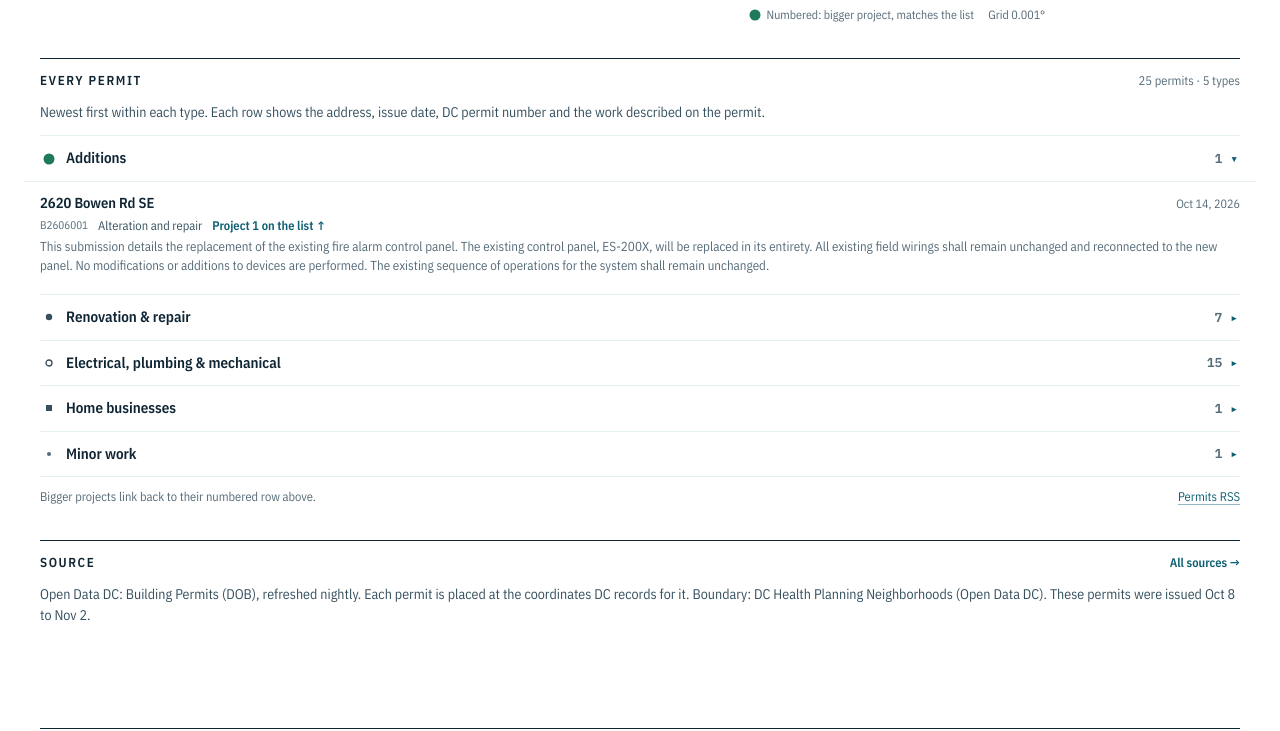
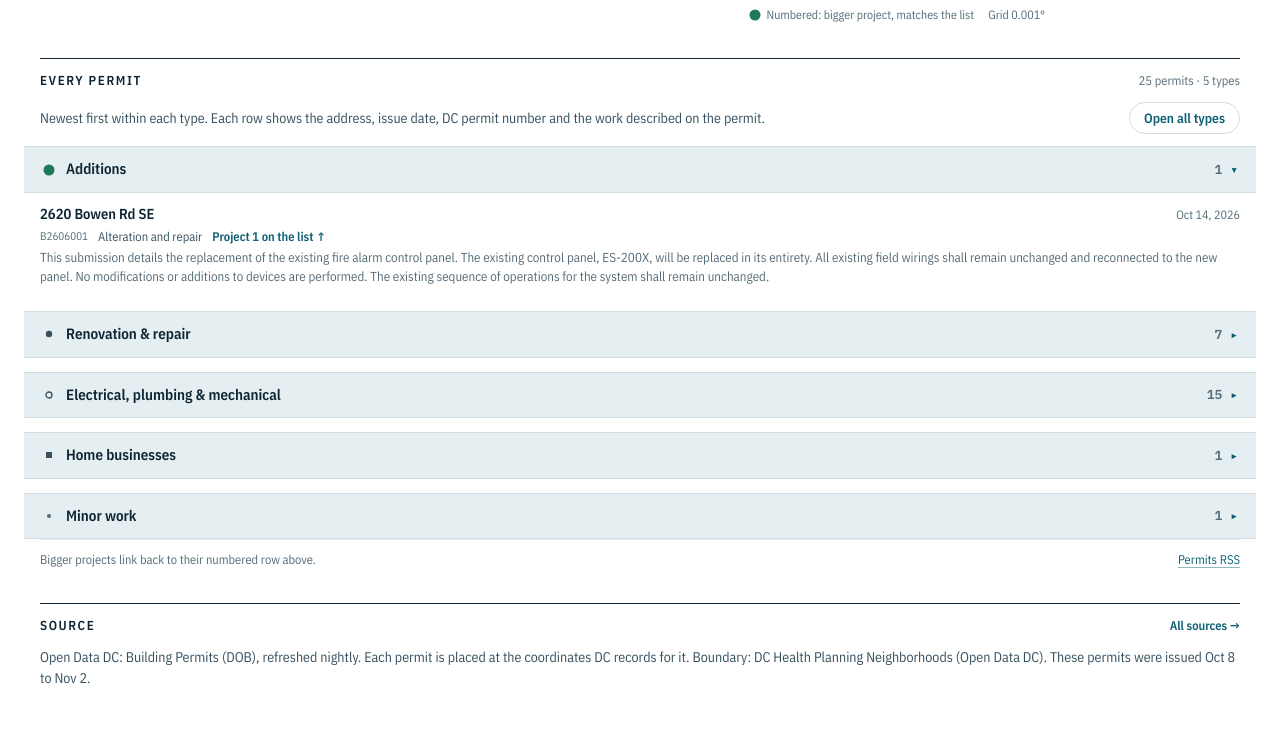
Before and after one commit to Eric-Ness/dc-neighborhoods, an Astro site in the folder site/: page /anacostia/projects in a window 1280 px wide. Shown: the part 1109-1840 px from the top of the page. Built offline with nearby package versions, Linux system fonts and the light colour scheme; Astro itself is replaced by a stand-in of ours.

Commit message:
Keep long lists in their panels; add open/close-all to permit types
- Streets: the 311 map's block list scrolls inside the side panel, about
  the map's height, with a header row that stays in place
- News: new and cancelled liquor license lists scroll inside their panel
- Projects: first permit type starts open, a button opens or closes all
  types, and each type has a shaded header bar

Co-Authored-By: Claude Opus 5.5 <noreply@anthropic.com>

```diff
--- a/site/src/pages/[slug]/news.astro
+++ b/site/src/pages/[slug]/news.astro
@@ -42,7 +42,7 @@ const STATE: Record<string, string> = { ok: "Read tonight", partial: "Partly rea
         {!lic ? <p class="note">License data didn't update tonight.</p>
         : lic.new.length === 0 ? <p class="note">None since we started tracking on {since}. A new liquor license usually means a new restaurant, bar or shop; it shows here the night it appears in DC's list.</p>
         : (
-          <ul class="rec">
+          <ul class="rec rec-scroll" tabindex="0" aria-label="New licenses">
             {lic.new.map((l) => <li><div><b>{l.trade_name ? titleCase(l.trade_name) : "New license"}</b> · {addr(l.address)}</div><span>{l.type} · first seen {newsDate(l.first_seen, n.generated_at)}</span></li>)}
           </ul>
         )}
@@ -50,7 +50,7 @@ const STATE: Record<string, string> = { ok: "Read tonight", partial: "Partly rea
         {!lic?.cancelled ? <p class="note">Cancellations didn't update tonight.</p>
         : lic.cancelled.length === 0 ? <p class="note">No cancelled liquor licenses in {n.name}.</p>
         : (
-          <ul class="rec">
+          <ul class="rec rec-scroll" tabindex="0" aria-label="Cancelled licenses">
             {lic.cancelled.map((c) => <li><div><b>{c.trade_name && c.trade_name !== "TBD" ? titleCase(c.trade_name) : "Unnamed business"}</b> · {addr(c.address)}</div>
               <span>{c.type} · {c.cancelled ? `cancelled ${newsDate(c.cancelled, n.generated_at)}` : c.first_seen ? `cancellation first seen ${newsDate(c.first_seen, n.generated_at)}` : `cancelled before ${since}`}</span></li>)}
           </ul>
--- a/site/src/pages/[slug]/projects.astro
+++ b/site/src/pages/[slug]/projects.astro
@@ -78,9 +78,12 @@ const fullDate = (iso: string | null) =>
   <div class="row one">
     <section id="all" class="panel" aria-labelledby="all-h">
       <div class="ph"><h2 id="all-h">Every permit</h2><span class="sub">{fmt(total)} permits · {groups.length} types</span></div>
-      <p class="projects-lead">Newest first within each type. Each row shows the address, issue date, DC permit number and the work described on the permit.</p>
-      {groups.map((g) => (
-        <details class={`projects-grp c-${g.key}`} open={g.big}>
+      <div class="projects-bar">
+        <p class="projects-lead">Newest first within each type. Each row shows the address, issue date, DC permit number and the work described on the permit.</p>
+        {groups.length > 1 && <button type="button" class="projects-all" data-grp-all hidden>Open all types</button>}
+      </div>
+      {groups.map((g, i) => (
+        <details class={`projects-grp c-${g.key}`} open={i === 0}>
           <summary>
             <Fragment set:html={glyph(g.kind, g.key)} />
             <span class="projects-gn">{g.group}</span>
@@ -134,6 +137,16 @@ const fullDate = (iso: string | null) =>
     el.scrollIntoView({block:'center'});
   }
   window.addEventListener('hashchange',reveal);
+  // One button opens or closes every type; its label follows whatever the reader has open.
+  var btn=document.querySelector("[data-grp-all]");
+  if(btn){
+    var grps=[].slice.call(document.querySelectorAll('.projects-grp'));
+    var allOpen=function(){return grps.every(function(d){return d.open;});};
+    var label=function(){var o=allOpen();btn.textContent=o?'Close all types':'Open all types';btn.setAttribute('aria-expanded',String(o));};
+    btn.addEventListener('click',function(){var o=!allOpen();grps.forEach(function(d){d.open=o;});label();});
+    grps.forEach(function(d){d.addEventListener('toggle',label);});
+    btn.hidden=false; label();
+  }
   if(document.readyState==='loading') document.addEventListener('DOMContentLoaded',reveal); else reveal();
 })();
 </script>
@@ -143,8 +156,17 @@ const fullDate = (iso: string | null) =>
   .projects-side{grid-area:side;display:grid;gap:14px;min-width:0}
   .projects-grid .stats>div:last-child{grid-column:1/-1}
   .projects-lead{margin:0 0 12px;color:var(--ink-2);font-size:14px;line-height:1.5}
-  .projects-grp{border-top:1px solid var(--line-2)}
-  .projects-grp summary{display:grid;grid-template-columns:14px minmax(0,1fr) auto;gap:10px;align-items:center;padding:11px 2px;cursor:pointer;font-weight:600;font-size:15px}
+  .projects-bar{display:flex;flex-wrap:wrap;gap:4px 16px;align-items:baseline;justify-content:space-between}
+  .projects-bar .projects-lead{flex:1 1 320px;min-width:0}
+  .projects-all{flex:none;margin:0 0 12px;font:600 13.5px var(--sans);color:var(--accent);background:var(--surface);border:1px solid var(--line);border-radius:999px;padding:6px 14px;cursor:pointer}
+  .projects-all:hover{background:var(--accent-soft);border-color:var(--accent)}
+  .projects-all:focus-visible{outline:2px solid var(--accent);outline-offset:2px}
+  /* Each type gets a lightly shaded header bar, full width like its rows, so the groups stand apart in a long list. */
+  .projects-grp{margin-top:14px}
+  .projects-grp:first-of-type{margin-top:0}
+  .projects-grp summary{display:grid;grid-template-columns:14px minmax(0,1fr) auto;gap:10px;align-items:center;margin:0 -16px;padding:11px 18px;background:var(--line-2);border-top:1px solid var(--line);border-bottom:1px solid var(--line);cursor:pointer;font-weight:600;font-size:15px}
+  .projects-grp summary:hover{background:var(--accent-soft)}
+  .projects-grp .projects-list>.projects-item:first-child{border-top:0}
   .projects-grp summary::-webkit-details-marker{display:none}
   .projects-grp summary{list-style:none}
   .projects-grp summary b{font:600 13px var(--mono);color:var(--muted)}
--- a/site/src/styles/c5.css
+++ b/site/src/styles/c5.css
@@ -415,6 +415,9 @@ body.hide-other .pt.c-other{display:none}
 .rec li:first-child{border-top:0}
 .rec li span{font-size:12.5px;color:var(--muted)}
 .rec a{color:var(--accent);font-weight:600;text-decoration:none}
+/* Long lists (openings, closings) scroll inside their panel instead of running far past the page's other column. */
+.rec-scroll{max-height:min(560px,70vh);overflow-y:auto;padding-right:6px;border-bottom:1px solid var(--line-2)}
+.rec-scroll:focus-visible{outline:2px solid var(--accent);outline-offset:2px}
 .happening{margin-top:0}
 .happening+.cond{margin-top:14px}
 @media (min-width:720px){.happening+.cond{margin-top:18px}}
```
Also changed, not shown: site/src/components/RequestMap.astro (+9 -2 lines).
